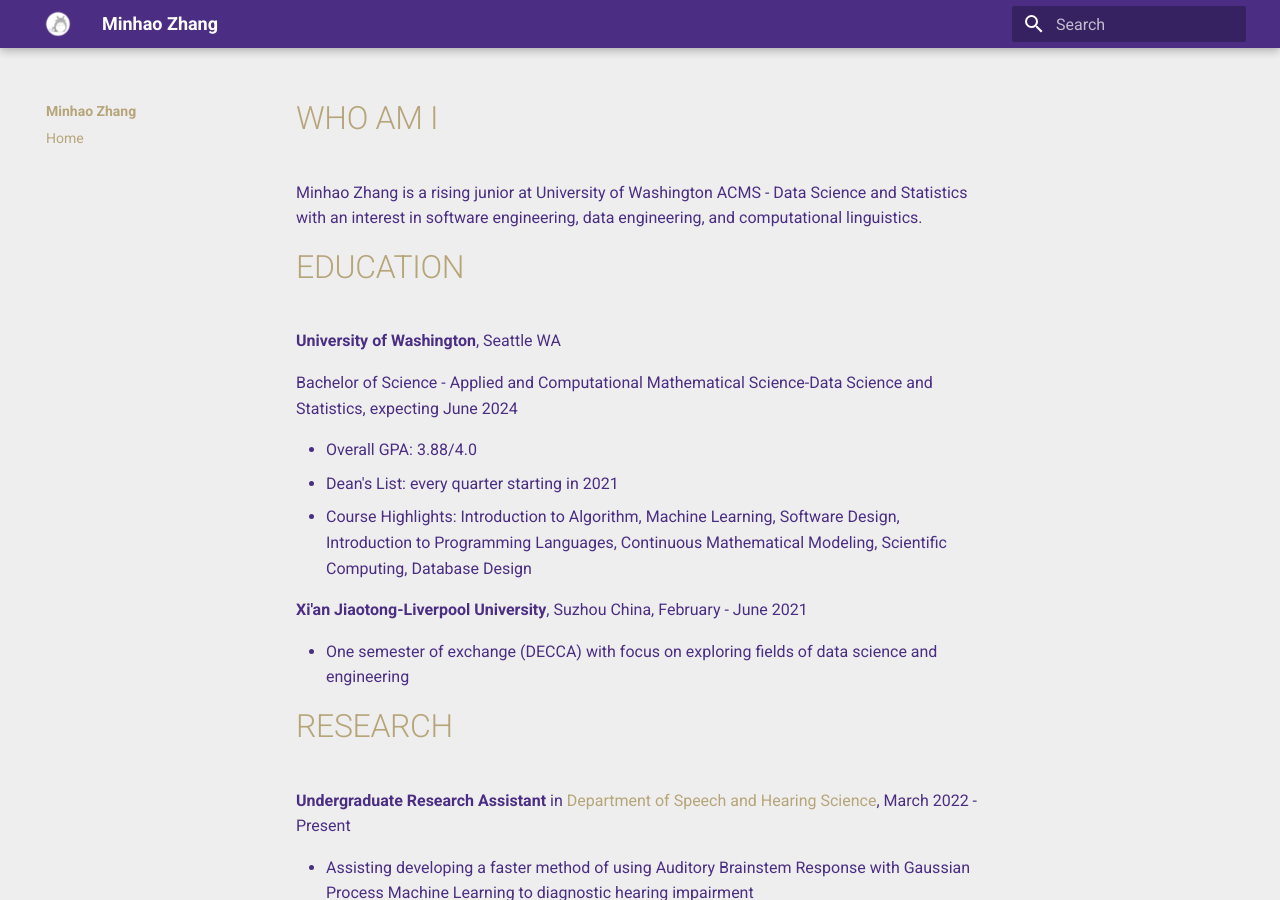
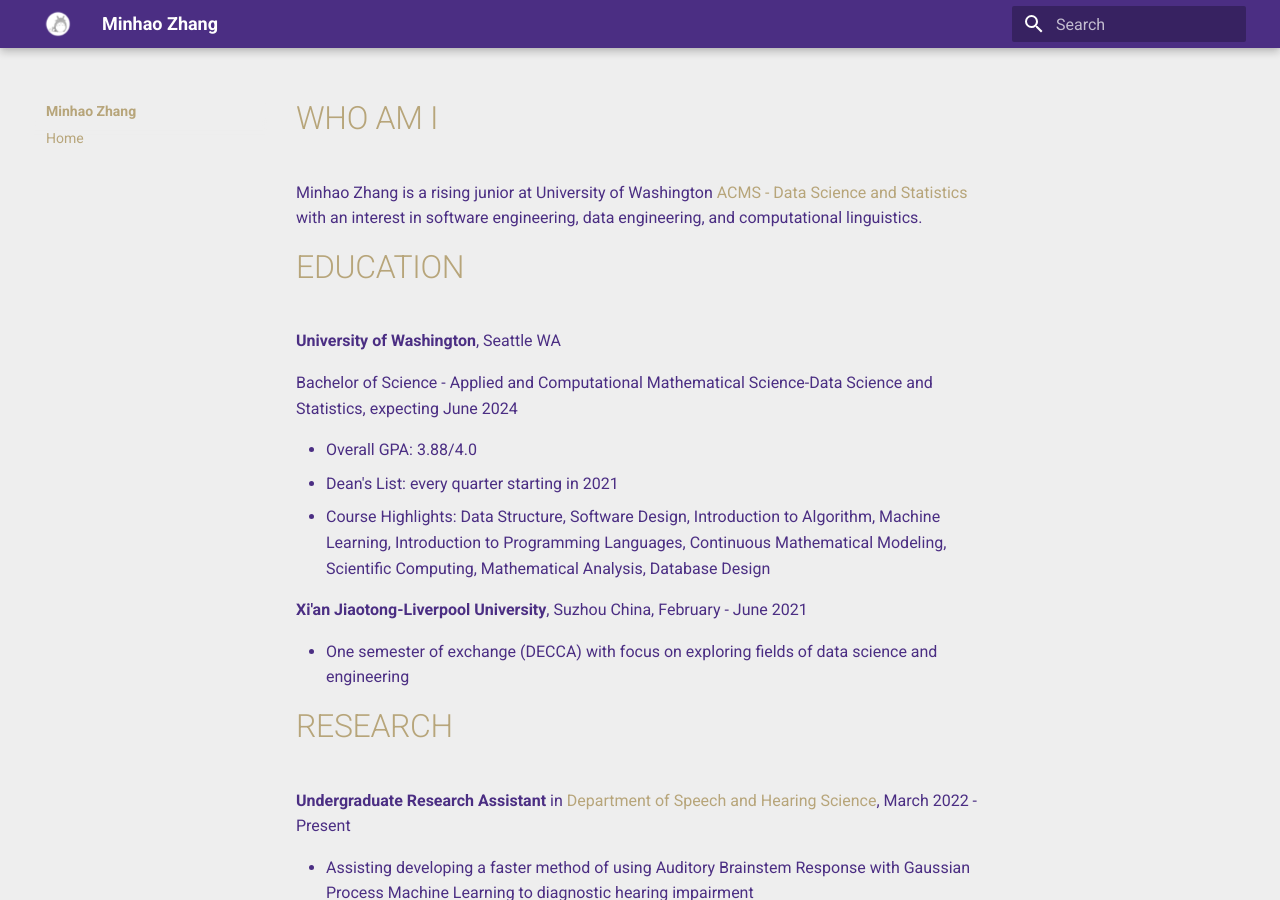
Before and after one commit to Minhao-Zhang/Minhao-Zhang.github.io, an MkDocs documentation site: the page built from docs/index.md, in a window 1280 px wide and 900 px high. Built offline with MkDocs 1.6.1 and Material for MkDocs 9.7.7, drawn with Linux system fonts in a browser that asks for light colours.

Commit message:
added a link

```diff
--- a/docs/index.md
+++ b/docs/index.md
@@ -1,5 +1,5 @@
 # WHO AM I
-Minhao Zhang is a rising junior at University of Washington ACMS - Data Science and Statistics with an interest in software engineering, data engineering, and computational linguistics.
+Minhao Zhang is a rising junior at University of Washington [ACMS - Data Science and Statistics](https://acms.washington.edu/program-overview) with an interest in software engineering, data engineering, and computational linguistics.
 
 # EDUCATION
 **University of Washington**, Seattle WA
@@ -8,7 +8,7 @@
 
 - Overall GPA: 3.88/4.0
 - Dean's List: every quarter starting in 2021
-- Course Highlights: Introduction to Algorithm, Machine Learning, Software Design, Introduction to Programming Languages, Continuous Mathematical Modeling, Scientific Computing, Database Design
+- Course Highlights: Data Structure, Software Design, Introduction to Algorithm, Machine Learning, Introduction to Programming Languages, Continuous Mathematical Modeling, Scientific Computing, Mathematical Analysis, Database Design
 
 **Xi'an Jiaotong-Liverpool University**, Suzhou China, February - June 2021
 
```
